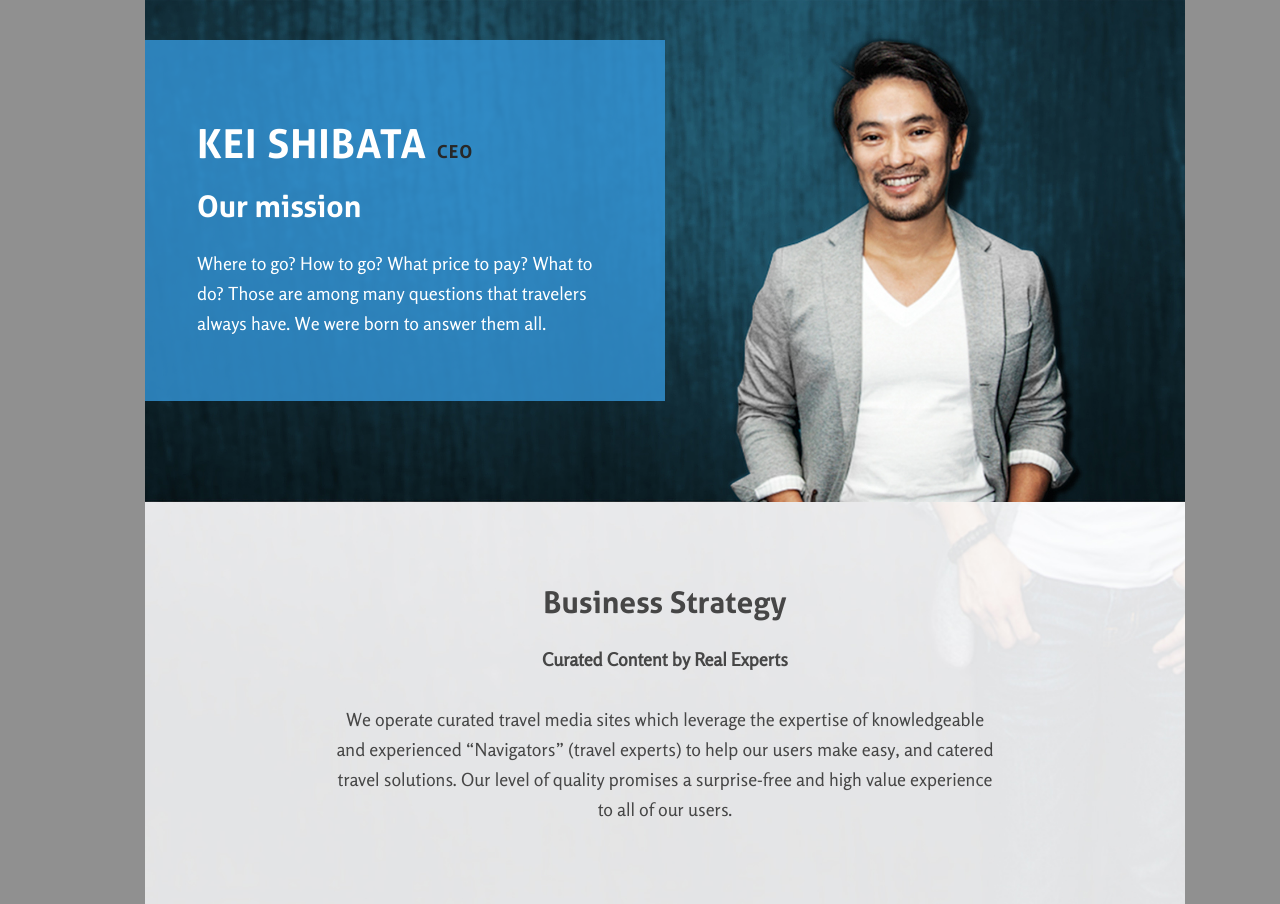
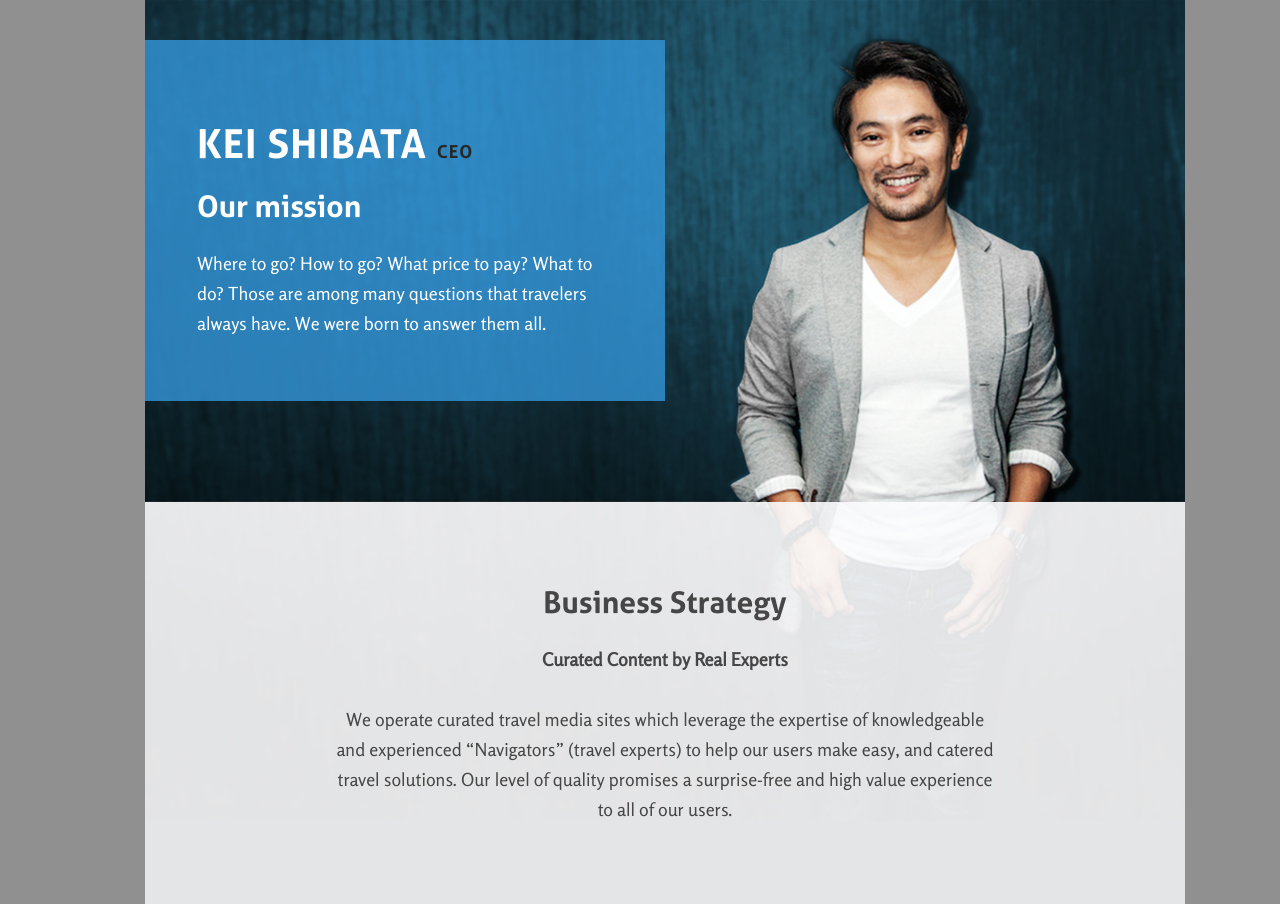
Before and after one commit to robotagmedia/furry-octo-spice, a PHP site: page / in a window 1280 px wide. Shown: the part 5440-6344 px from the top of the page. Run offline with PHP 8.4, Linux system fonts and the light colour scheme; style sheets or scripts are compiled from the project's sources; some libraries are stand-ins or nearby versions.

Commit message:
Update 12/01

```diff
--- a/css/style.css
+++ b/css/style.css
@@ -1123,12 +1123,6 @@ iframe {
     background-size: 120%;
   }
 }
-/* Very Large screens */
-@media (min-width: 1260px) {
-  #business-strategy {
-    background-size: cover;
-  }
-}
 /* Mid */
 @media (min-width: 767px) and (max-width: 992px) {
   .blue-ribbon h3 {
--- a/css/style.less
+++ b/css/style.less
@@ -475,12 +475,6 @@ h2 {font-size: 18px;}
 @media (min-width: 992px) {
 	.plane { background-size: 120%;}
 	}
-/* Very Large screens */
-	@media (min-width: 1260px) {
-	#business-strategy {
-		 background-size:cover;
-}
-}
 
 
 /* Mid */
```
